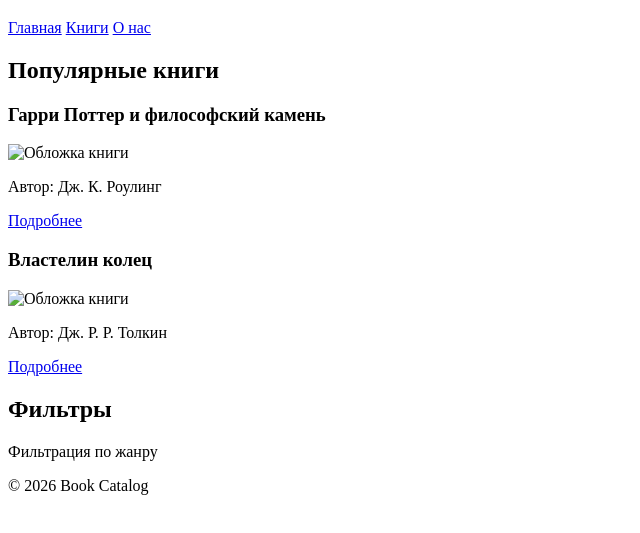
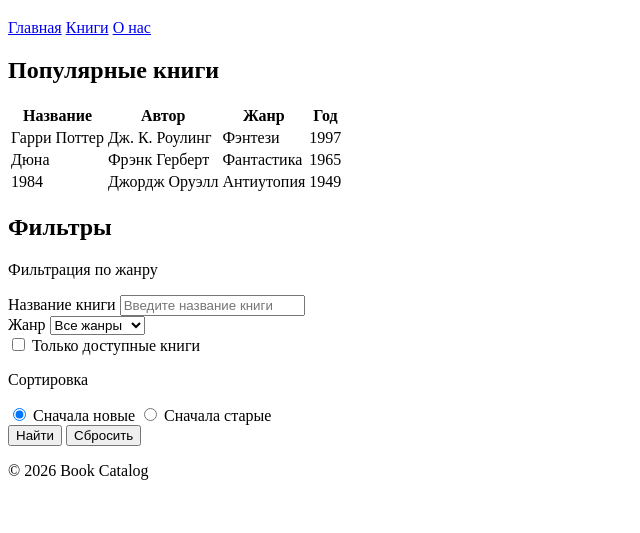
Before and after one commit to nosensejk/frontend-roadmap, a plain HTML site: page book-catalog/index.html in a window 1280 px wide. Shown: the part 61-594 px from the top of the page, without its empty margins (0-640 px from the left). Drawn offline with Linux system fonts and the light colour scheme.

Commit message:
2.5-2.6 done

```diff
--- a/book-catalog/index.html
+++ b/book-catalog/index.html
@@ -18,22 +18,92 @@
     <main>
       <section>
         <h2>Популярные книги</h2>
-        <article>
-          <h3>Гарри Поттер и философский камень</h3>
-          <img src="images/harry-potter.jpg" alt="Обложка книги" />
-          <p>Автор: Дж. К. Роулинг</p>
-          <a href="/books/harry-potter"> Подробнее </a>
-        </article>
-        <article>
-          <h3>Властелин колец</h3>
-          <img src="images/lord-of-the-rings.jpg" alt="Обложка книги" />
-          <p>Автор: Дж. Р. Р. Толкин</p>
-          <a href="/books/lord-of-the-rings"> Подробнее </a>
-        </article>
+        <table>
+          <thead>
+            <tr>
+              <th>Название</th>
+              <th>Автор</th>
+              <th>Жанр</th>
+              <th>Год</th>
+            </tr>
+          </thead>
+
+          <tbody>
+            <tr>
+              <td>Гарри Поттер</td>
+              <td>Дж. К. Роулинг</td>
+              <td>Фэнтези</td>
+              <td>1997</td>
+            </tr>
+
+            <tr>
+              <td>Дюна</td>
+              <td>Фрэнк Герберт</td>
+              <td>Фантастика</td>
+              <td>1965</td>
+            </tr>
+
+            <tr>
+              <td>1984</td>
+              <td>Джордж Оруэлл</td>
+              <td>Антиутопия</td>
+              <td>1949</td>
+            </tr>
+          </tbody>
+        </table>
       </section>
       <aside>
         <h2>Фильтры</h2>
         <p>Фильтрация по жанру</p>
+        <form>
+          <div>
+            <label for="search"> Название книги </label>
+
+            <input
+              id="search"
+              type="text"
+              placeholder="Введите название книги"
+              minlength="2"
+              maxlength="100"
+            />
+          </div>
+
+          <div>
+            <label for="genre"> Жанр </label>
+
+            <select id="genre">
+              <option value="all">Все жанры</option>
+              <option value="fantasy">Фантастика</option>
+              <option value="detective">Детектив</option>
+              <option value="novel">Роман</option>
+            </select>
+          </div>
+
+          <div>
+            <label>
+              <input type="checkbox" name="available" />
+              Только доступные книги
+            </label>
+          </div>
+
+          <div>
+            <p>Сортировка</p>
+
+            <label>
+              <input type="radio" name="sort" value="newest" checked />
+              Сначала новые
+            </label>
+
+            <label>
+              <input type="radio" name="sort" value="oldest" />
+              Сначала старые
+            </label>
+          </div>
+
+          <button type="submit">Найти</button>
+
+          <button type="reset">Сбросить</button>
+        </form>
       </aside>
     </main>
 
```
